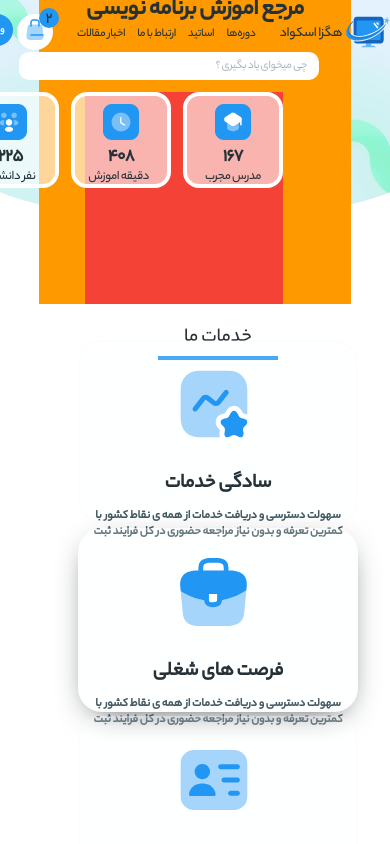
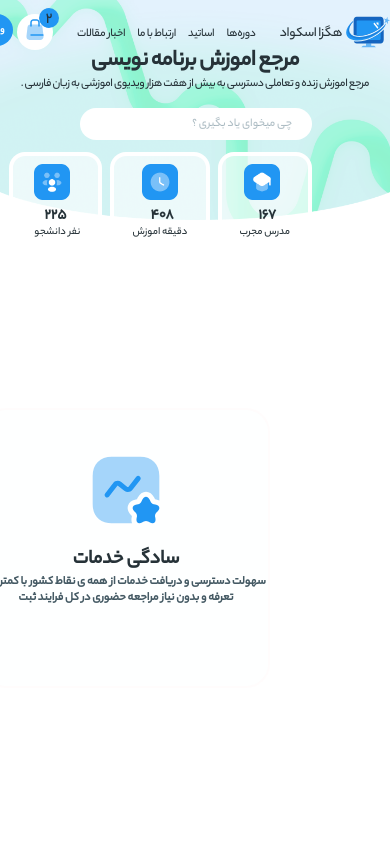
Before and after one commit to academy-react-winter1403/Tricoder, a React (Vite) app: page / in a window 390 px wide. Shown: the top 844 px of the page. Built offline with nearby package versions, Linux system fonts and the light colour scheme.

Commit message:
responsive

```diff
--- a/src/assets/fonts/icons/landing/SearchIcon.jsx
+++ b/src/assets/fonts/icons/landing/SearchIcon.jsx
@@ -2,7 +2,7 @@ import React from 'react'
 
 const SearchIcon = () => {
   return (
-    <div className='absolute top-105 right-270'>
+    <div className='absolute top-113 right-262'>
       <svg width="24" height="25" viewBox="0 0 24 25" fill="none" xmlns="http://www.w3.org/2000/svg">
 <path opacity="0.4" d="M11.5 21.5C16.7467 21.5 21 17.2467 21 12C21 6.75329 16.7467 2.5 11.5 2.5C6.25329 2.5 2 6.75329 2 12C2 17.2467 6.25329 21.5 11.5 21.5Z" fill="#2196F3"/>
 <path d="M21.3001 22.5001C21.1201 22.5001 20.9401 22.4301 20.8101 22.3001L18.9501 20.4401C18.6801 20.1701 18.6801 19.7301 18.9501 19.4501C19.2201 19.1801 19.6601 19.1801 19.9401 19.4501L21.8001 21.3101C22.0701 21.5801 22.0701 22.0201 21.8001 22.3001C21.6601 22.4301 21.4801 22.5001 21.3001 22.5001Z" fill="#2196F3"/>
--- a/src/components/landing/Category/LandingCategory.jsx
+++ b/src/components/landing/Category/LandingCategory.jsx
@@ -44,18 +44,18 @@ const LandingCategory = () => {
 
 
   return (
-    <div className='h-188 my-35
+    <div className='h-188 my-45
     max-md:my-39 max-xl:my-80 '>
       <div className='max-md:hidden max-xl:hidden'><LittleRectangle /></div>
      <div className='max-md:hidden max-xl:hidden'> <GroupIcon /></div>
-      <div className='absolute top-703 right-155
+      <div className='absolute top-725 right-153
       max-md:hidden max-xl:hidden'>  <CircleIcon /> </div>
-      <div className='absolute right-122 top-589
-      max-md:top-520 max-md:right-3 max-xl:top-650 max-xl:right-50'><BigRectangle /></div>
-      <div className='absolute right-30 top-630
+      <div className='absolute right-110 top-610
+      max-md:top-520 max-md:right-3 max-xl:top-673- max-xl:right-50'><BigRectangle /></div>
+      <div className='absolute right-20 top-660
       max-md:hidden max-xl:top-560 max-xl:hidden'><TextIcon /></div>
 
-      <div className='w-172   absolute top-548 right-175 grid grid-cols-2 grid-rows-2 gap-8
+      <div className='w-172   absolute top-580 right-170 grid grid-cols-2 grid-rows-2 gap-8
       max-md:right-7 max-md:top-510 max-md:gap-5 max-md:w-102 max-xl:right-50 max-xl:top-620 '>
 
         {CategoryItem.map((data, ind) => (
--- a/src/components/landing/HeroSection/HeroSection.jsx
+++ b/src/components/landing/HeroSection/HeroSection.jsx
@@ -15,24 +15,27 @@ import { Service } from './Service'
 const HeroSection = () => {
   return (
     <div className=' relative  h-240 w-full
-    max-md:h-80 max-xl:h-200' style={{ backgroundImage: "url('../../../../public/landing/hero-bg.png')" , backgroundRepeat:"no-repeat", backgroundSize:"100%" }}>
+    max-md:h-80 max-xl:h-200' >
       {/* <img src='./public/landing/hero-bg.png ' className='w-full relative  ' alt='' /> */}
 
-     <div>
+     <div className='pt-26    flex flex-col gap-9 items-center
+     max-lg:gap-1 max-lg:pt-8'>
 
-     <div className='px-96  text-center tracking-tight whitespace-nowrap pt-10 mx-auto bg-amber-500
-        max-md:px-8 max-lg:px-30 max-lg:pt-1 max-xl:px-10 max-xl:w-[80%] max-xl:'>
-          <p className='text-2xl font-medium  pt-30
-        max-md:hidden'>پلتفرم اموزش طراحی وب</p>
+     <div className=' text-center tracking-tight whitespace-nowrap pt-10 mx-auto
+     max-md:leading-7 '>
+          <p className='text-2xl font-medium
+      max-md:hidden '>پلتفرم اموزش طراحی وب</p>
           <p className='text-[80px] font-black
-        max-md:text-2xl max-lg:text-5xl max-xl:leading-15 max-xl:text-5xl'>مرجع اموزش برنامه نویسی</p>
+     max-md:text-[23px] '>مرجع اموزش برنامه نویسی</p>
           <p className='text-2xl font-medium
-        max-md:hidden max-lg:text-xl'>مرجع اموزش زنده و تعاملی دسترسی به بیش از هفت هزار ویدیوی اموزشی به زبان فارسی .</p>
+       max-md:text-xs'>مرجع اموزش زنده و تعاملی دسترسی به بیش از هفت هزار ویدیوی اموزشی به زبان فارسی .</p>
+           </div>
+        <div className='  max-lg max-lg:w-3/5 max-lg: '>
+        <input className='w-[99%] px-5 h-14 bg-[#FFF] rounded-2xl  text-[#607D8B] my-15 relative
+      max-lg:my-3 max-md:h-8 max-lg:text-xs' placeholder='چی میخوای یاد بگیری ؟' />
+          <div className='max-md:hidden max-lg:hidden '>  <SearchIcon /></div>
+         <div className=''> <WebsiteInfo /></div>
 
-          <input className='w-182 pr-5 h-14 bg-[#FFF] rounded-2xl  text-[#607D8B] my-15 relative
-        max-md:w-[300px] max-md:h-7 text-xs max-md:pr-3 max-md:my-3 max-md:rounded-[10px] max-lg:h-12 max-lg:my-10 max-xl:my-5' placeholder='چی میخوای یاد بگیری ؟' />
-          <div className='max-md:hidden max-lg:hidden '>  <SearchIcon /></div>
-         <div className='m'> <WebsiteInfo /></div>
         </div>
      </div>
 
--- a/src/components/landing/HeroSection/Service.jsx
+++ b/src/components/landing/HeroSection/Service.jsx
@@ -25,22 +25,22 @@ const Service = () => {
     ]
     //
   return (
-    <div className=' h-97  mx-20 mt-20
-    max-md:w-100 max-md:mt-7  max-xl:mx-8 max-xl:mt-1 max-xl:'>
+    <div className=' h-97  mx-30 mt-20
+   '>
         <div  className='w-70 h-18 border-b-4 b  mx-125  border-[#2196F3]  border-b-gradient-to-r from-[#2196F300] via-[#2196F3] to-[#2196F300]
-        max-md:h-9 max-md:w-30 max-md:mx-20 max-xl:mx-96 '>
+        max-md:h-9 max-md:w-30  max-md:hidden max-lg:bg-red '>
         <p className='text-[40px] text-center
-        max-md:text-xl max-md:'>خدمات ما</p>
+        max-md:text-xl '>خدمات ما</p>
             </div>
             <div className='h-70  my-20 flex gap-8
-            max-md:flex-col max-md:-my-5  max-md:gap-1 max-xl:my-10 '>
+            max-lg: max-md:mt-28 max-lg:grid-cols-2 max-lg:grid-rows-2   max-lg:'>
 
           {service.map((data,ind)=>(
                  <div style={{boxShadow: ind % 2 === 1 ? '0 9px 32px -14px ' : '',}} className='bg-[#FAFEFF2E] h-70 w-99 border-[2px] border-[#fff3f33b] rounded-3xl
-                 max-md:w-70  max-md:h-46 max-xl:w-80 max-xl:flex flex-col justify-center'>
+               '>
                  <div className='max-md:-mx-15 max-xl:-mx-9'>{data.icon}</div>
                  <p className='text-2xl font-black text-center leading-12
-                 max-md:text-xl'>{data.title}</p>
+                 max-md:text-xl max-lg:leading-7'>{data.title}</p>
                  <p className='text-base font-bold text-center text-[#455A64]
                  max-md:text-xs max-xl:text-sm'>{data.desc}</p>
                  </div>
--- a/src/components/landing/HeroSection/websiteInfo/WebsiteInfo.jsx
+++ b/src/components/landing/HeroSection/websiteInfo/WebsiteInfo.jsx
@@ -22,19 +22,19 @@ const WebsiteInfo = () => {
     ]
 
   return (
-    <div className='w-[80%] h-53 flex justify-between gap-8
-     max-md:mx-9 max-md:gap-3  max-xl:bg-red max-xl:gap-3 max-lg:gap-2'>
+    <div className='w-[70%] h-53 flex justify-between gap-8
+   max-lg:gap-2  max-lg:w-[100%] max-lg: '>
 
         {WebInfo.map((data,ind)=>(
                  <div className='w-55 h-53 rounded-2xl bg-[#FFFFFF99] border-[4px] border-white whitespace-nowrap
-                 max-md:w-25 max-md:h-24 max-xl:' >
+              max-md:h-25 max-lg:' >
                  <img className='mx-18  mt-6
                  max-md:w-9 max-md:mx-7 max-md:mt-2 max-xl:' src={data.img} alt=''/>
 
                 <p className='text-4xl font-black pt-4 px-20
-                max-md:text-[18px] max-md:pt-2 max-md:px-8'>{data.num}</p>
+                max-md:text-[15px] max-md:pt-2 max-md:px-8'>{data.num}</p>
                 <p className='text-xl font-medium px-14
-                max-md:text-[13px] max-md:px-4.5'> {data.info}</p>
+                max-md:text-[11px] max-md:px-4.5'> {data.info}</p>
 
              </div>
         ))}
--- a/src/components/landing/landingCourse/LandingCourse.jsx
+++ b/src/components/landing/landingCourse/LandingCourse.jsx
@@ -52,18 +52,19 @@ const LandingCourse = () => {
         },
     ]
   return (
-    <div className=' mx-21 mt-26 h-147
-     max-md:w-100 max-md:mt-70 max-md:mx-6 max-xl:w-200 '>
+    <div className=' mx-30 h-147 my-40
+     max-md:w-100 max-md:mt-70  '>
          <div className='w-70 h-18 border-b-4 b border-[#2196F3] mx-125
-          max-md:h-9 max-md:w-30  max-xl:mx-96  '>
+          max-md:h-9 max-md:w-30   max-lg:hidden '>
         <p className='text-[40px] text-center whitespace-nowrap
          max-md:text-xl'>دوره‌های اموزشی  </p>
             </div>
             <div className='h-97  my-12 gap-8 flex
-            max-md:grid grid-cols-2 max-xl:grid max-xl:grid-cols-2 max-xl:gap-6  max-xl:mr-40  '>
+            max-md:grid grid-cols-2 max-xl:grid max-xl:grid-cols-2 max-xl:gap-x-90 max-lg:items-center  max-lg:-mr-20 max-lg:gap-9  '>
 
                 {course.map((data,ind)=>(
-                             <div key={ind} className='w-74 h-97 bg-[#FFFFFF] rounded-3xl py-4 pr-4 shadow-2xl'>
+                             <div key={ind} className='w-74 h-97 bg-[#FFFFFF] rounded-3xl py-4 pr-4 shadow-2xl
+                            max-lg:w-58 '>
                              <img   src={data.img} alt=''
                              className='max-md:w-43'/>
                              <p className='font-bold text-base font-yekan-600 my-4
```
